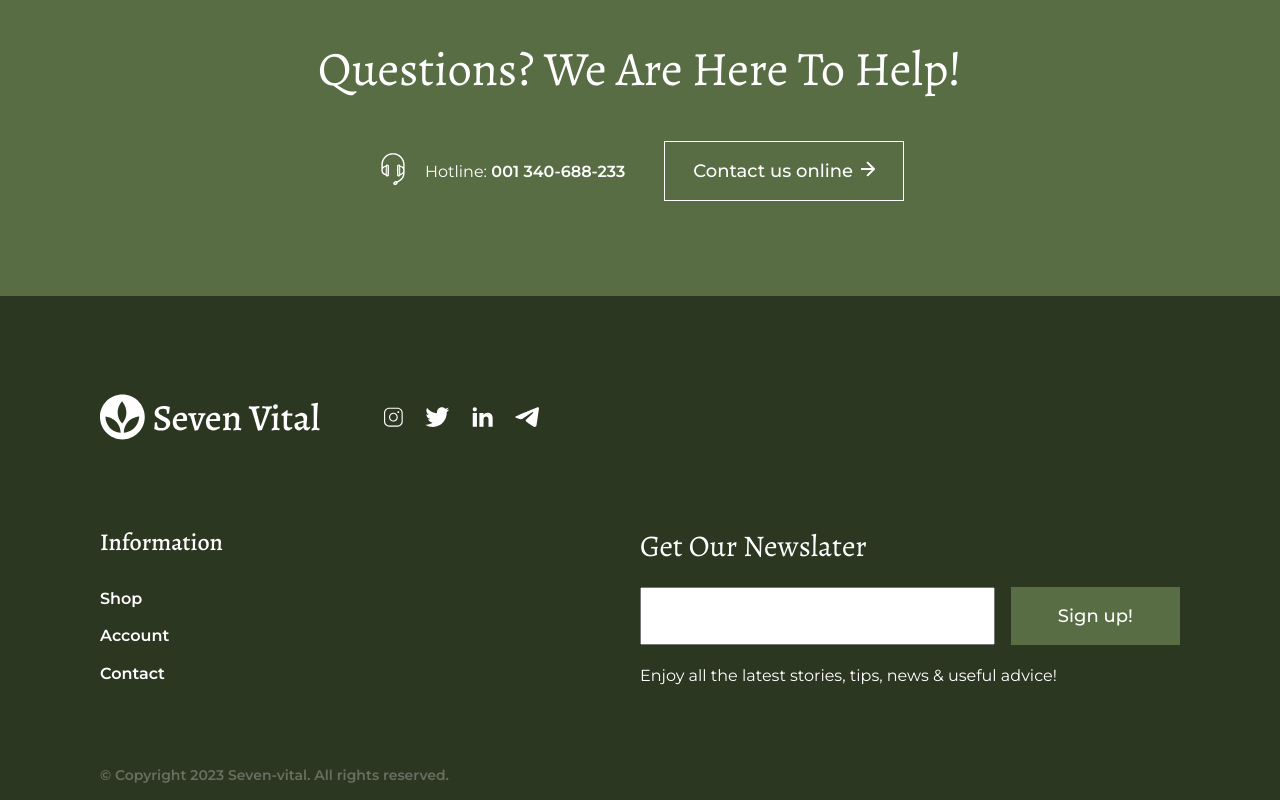
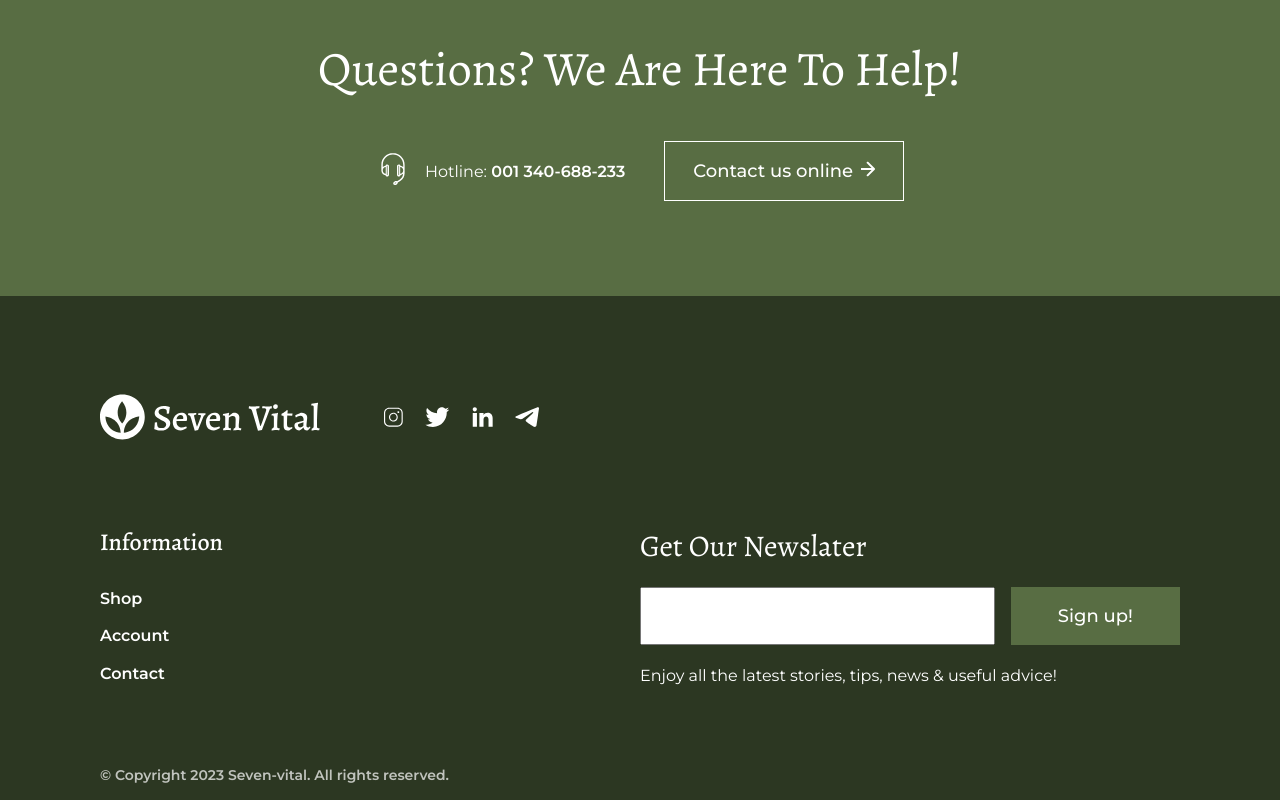
Before and after one commit to Lointainy/Seven-vital, a Next.js app: page / in a window 1280 px wide. Shown: the part 5830-6630 px from the top of the page. Built offline with nearby package versions, Linux system fonts and the light colour scheme.

Commit message:
fixed copyright color

```diff
--- a/components/layout/Footer/Footer.module.scss
+++ b/components/layout/Footer/Footer.module.scss
@@ -77,7 +77,8 @@
 	}
 
 	.copyright {
-		color: #687061;
+		color: $text-white;
+		opacity: 0.7;
 		text-align: center;
 		font-size: 14px;
 		font-weight: 600;
```
